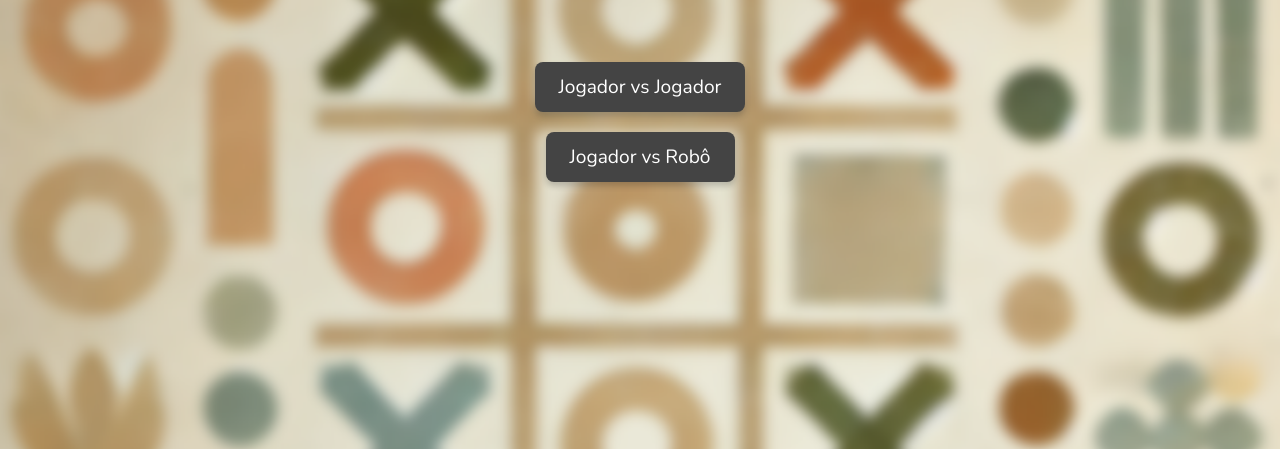
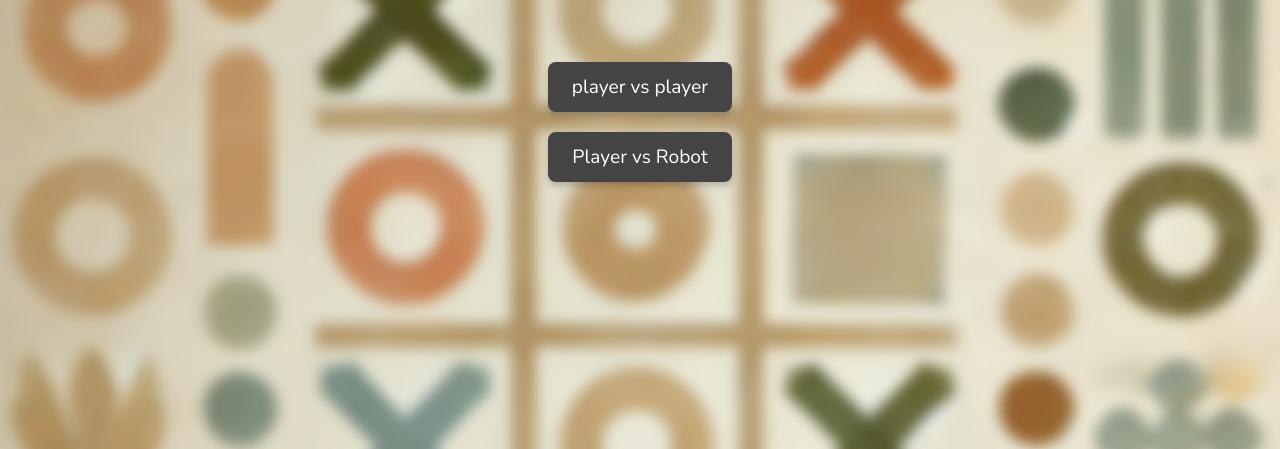
Before and after one commit to Giovanaasilvaa/Tic-Tac-Toe, a plain HTML site: page index.html in a window 1280 px wide. Shown: the part 351-800 px from the top of the page. Drawn offline with nearby package versions, Linux system fonts and the light colour scheme; a web font is replaced by a local one.

Commit message:
index.html

```diff
--- a/index.html
+++ b/index.html
@@ -3,15 +3,15 @@
 <head>
     <meta charset="UTF-8" />
     <meta name="viewport" content="width=device-width, initial-scale=1" />
-    <title>Jogo da Velha</title>
+    <title>Tic Tac Toe</title>
     <link rel="icon" href="assets/img/icon.png" type="192x192" />
     <link rel="stylesheet" href="assets/styles/style.css" />
 </head>
 <body>
     <h1>Jogo da Velha</h1> <br />
     <div class="game-mode">
-        <button class="two-player">Jogador vs Jogador</button>
-        <button class="player-vs-ai">Jogador vs Robô</button>
+        <button class="two-player">player vs player</button>
+        <button class="player-vs-ai">Player vs Robot</button>
     </div>
 
     <div class="game-container" style="display: none;">
```
